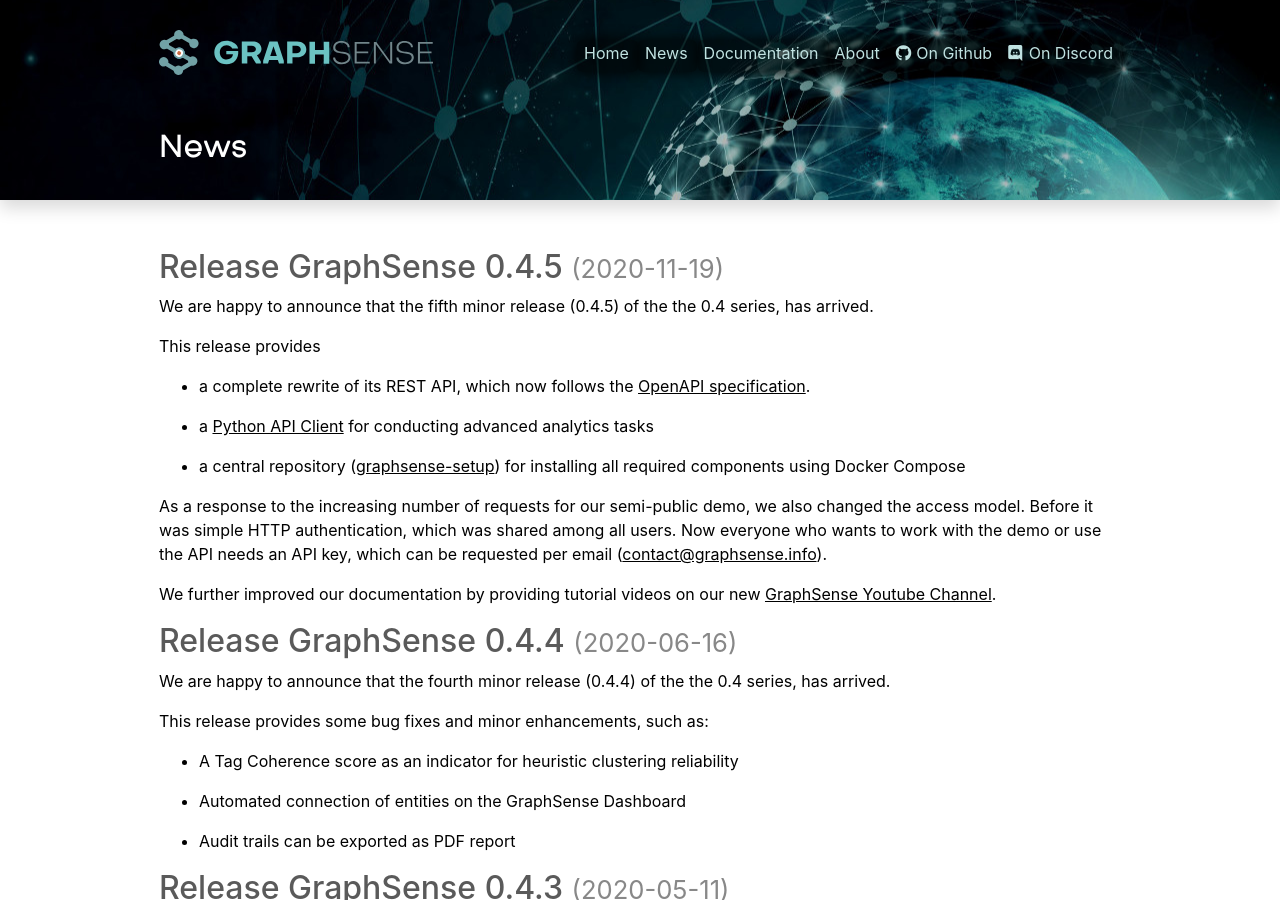
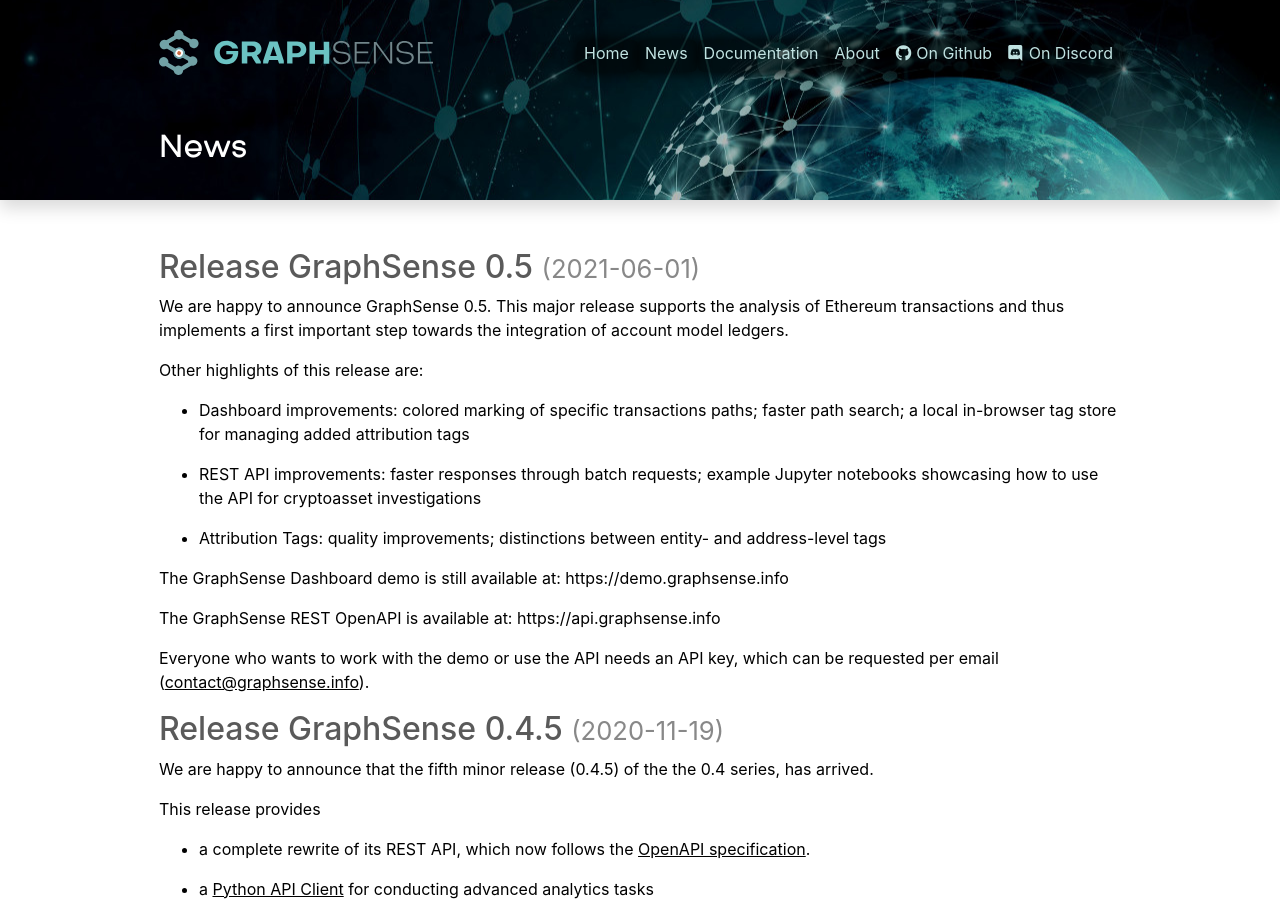
Before and after one commit to graphsense/graphsense.github.io, a Jekyll site: the page built from news.md, in a window 1280 px wide and 900 px high. Built offline with Jekyll 4.4.1, drawn with Linux system fonts in a browser that asks for light colours.

Commit message:
updated about and news

```diff
--- a/news.md
+++ b/news.md
@@ -2,6 +2,30 @@
 layout: page
 title: News
 ---
+
+<h2>
+  Release GraphSense 0.5
+  <small class="text-muted">(2021-06-01)</small>
+</h2>
+
+
+We are happy to announce GraphSense 0.5. This major release supports the analysis of Ethereum transactions and thus implements a first important step towards the integration of account model ledgers.
+
+Other highlights of this release are:
+
+* Dashboard improvements: colored marking of specific transactions paths; faster path search; a local in-browser tag store for managing added attribution tags
+
+* REST API improvements: faster responses through batch requests; example Jupyter notebooks showcasing how to use the API for cryptoasset investigations
+
+* Attribution Tags: quality improvements; distinctions between entity- and address-level tags
+
+The GraphSense Dashboard demo is still available at: https://demo.graphsense.info
+
+The GraphSense REST OpenAPI is available at: https://api.graphsense.info
+
+Everyone who wants to work with the demo or use the API needs an API key, which can be requested per email (<a href="mailto:contact@graphsense.info">contact@graphsense.info</a>).
+
+
 
 <h2>
   Release GraphSense 0.4.5
```
Also changed, not shown: about.md (+4 -2 lines).
